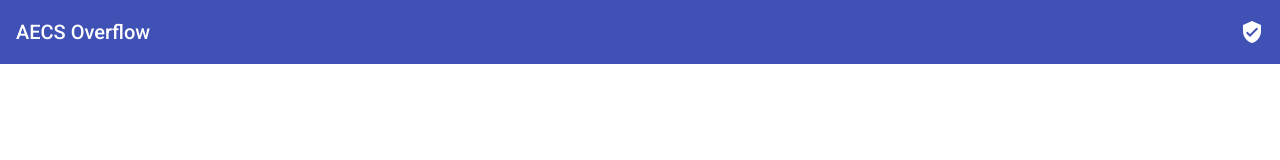
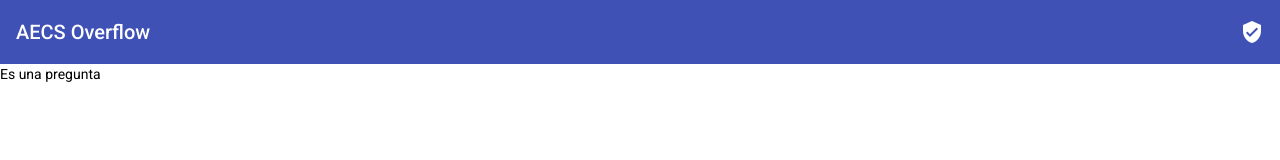
Before and after one commit to anibal-corral/aecs-overflow, an Angular app in the folder aecs-overflow/: page / in a window 1280 px wide. Shown: the top 160 px of the page. Built offline with nearby package versions, Linux system fonts and the light colour scheme.

Commit message:
Agrega Question-Detail component.ts y .html al proyecto

```diff
--- a/aecs-overflow/src/app/app.component.html
+++ b/aecs-overflow/src/app/app.component.html
@@ -8,3 +8,5 @@
 
 
 </mat-toolbar>
+
+<app-question-detail></app-question-detail>
--- a/aecs-overflow/src/app/app.module.ts
+++ b/aecs-overflow/src/app/app.module.ts
@@ -6,16 +6,20 @@ import { AppComponent } from './app.component';
 import { BrowserAnimationsModule } from '@angular/platform-browser/animations';
 import { MaterialModule } from "./material.modules";
 
+import { QuestionDetailComponent } from "./question/question-detail.component";
+
 
 @NgModule({
   declarations: [
-    AppComponent
+    AppComponent,
+    QuestionDetailComponent
   ],
   imports: [
     BrowserModule,
     AppRoutingModule,
     BrowserAnimationsModule,
     MaterialModule
+
   ],
   providers: [],
   bootstrap: [AppComponent]
--- /dev/null
+++ b/aecs-overflow/src/app/question/question-detail.component.html
@@ -0,0 +1 @@
+Es una pregunta
```
Also changed, not shown: aecs-overflow/src/app/question/question-detail.component.ts (added, +7 -0 lines).
